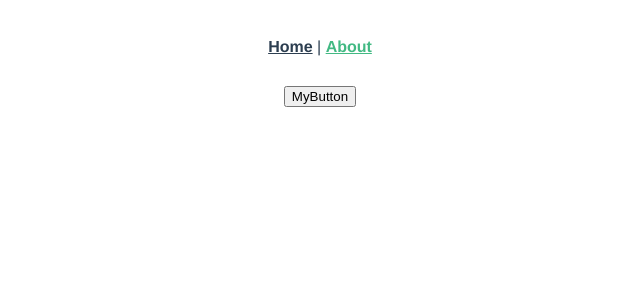
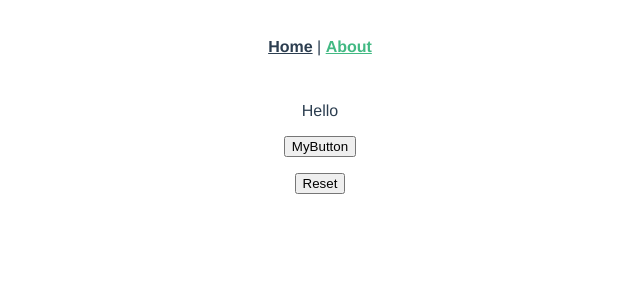
Before and after one commit to smicle/firebase-test, a Vue app in the folder vuetify/: page /about in a window 1280 px wide. Shown: the top 300 px of the page, without its empty margins (320-960 px from the left). Built offline with nearby package versions, Linux system fonts and the light colour scheme.

Commit message:
Add reset

```diff
--- /dev/null
+++ b/vuetify/src/components/ResetButton.vue
@@ -0,0 +1,25 @@
+<template>
+  <button @click="onClick">Reset</button>
+</template>
+
+<script lang="ts">
+import {Component, Emit, Prop, Vue} from 'vue-property-decorator'
+
+@Component
+export default class ResetButton extends Vue {
+  @Prop({required: true})
+  public initialValue!: string
+
+  /** モデルバインドのために記述必須 */
+  @Prop()
+  public value!: string
+
+  /** モデルバインドのために記述必須 */
+  @Emit()
+  public input(value: string) {}
+
+  public onClick() {
+    this.input(this.initialValue)
+  }
+}
+</script>
--- a/vuetify/src/views/About.vue
+++ b/vuetify/src/views/About.vue
@@ -1,23 +1,31 @@
 <template>
-  <div class="about">
-    <MyButton :greet="greetText" @click="onMyButtonClicked"></MyButton>
+  <div class="home">
+    <p>{{ greetText }}</p>
+    <p>
+      <MyButton :greet="greetText" @click="onMyButtonClicked"></MyButton>
+    </p>
+    <p>
+      <ResetButton initialValue="Hello" v-model="greetText"></ResetButton>
+    </p>
   </div>
 </template>
 
 <script lang="ts">
 import {Component, Vue} from 'vue-property-decorator'
 import MyButton from '@/components/MyButton.vue'
+import ResetButton from '@/components/ResetButton.vue'
 
 @Component({
   components: {
     MyButton,
+    ResetButton,
   },
 })
-export default class About extends Vue {
+export default class Home extends Vue {
   public greetText: string = 'Hello'
 
   public onMyButtonClicked() {
-    this.greetText = this.greetText === 'こんにちは' ? 'Hello' : 'こんにちは'
+    this.greetText = 'こんにちは'
   }
 }
 </script>
```
